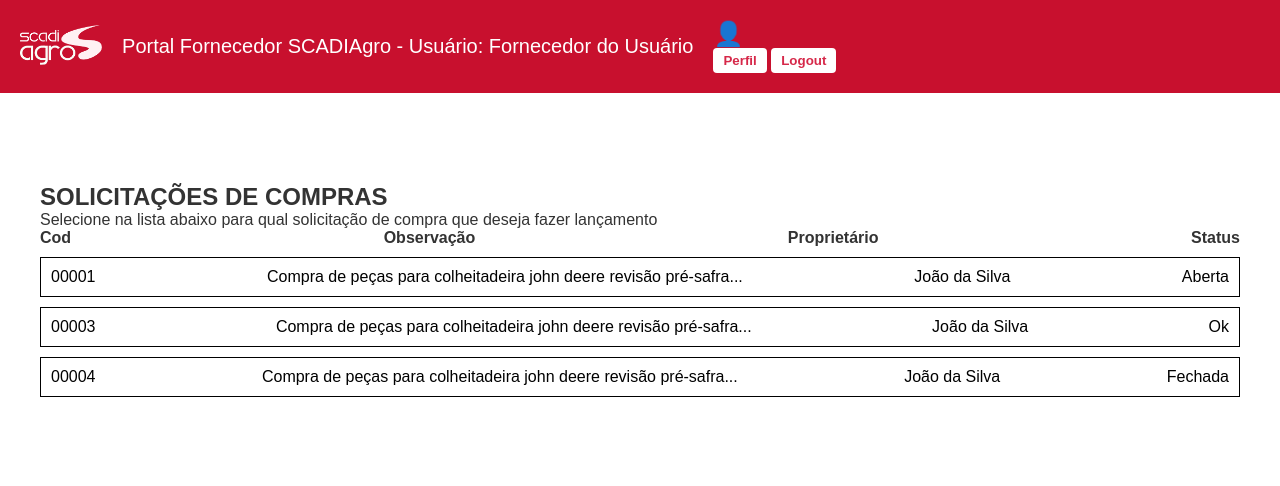
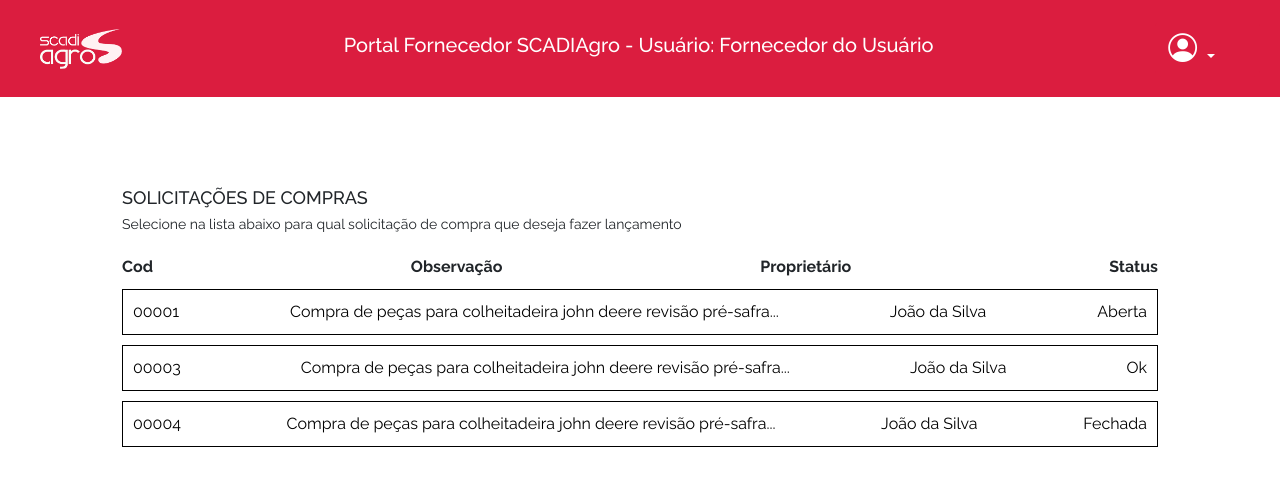
Before and after one commit to TML45/scadiago-supplier-portal, a plain HTML site: page budgets.html in a window 1280 px wide. Drawn offline with nearby package versions, Linux system fonts and the light colour scheme.

Commit message:
Update budget pages

```diff
--- a/budgets.html
+++ b/budgets.html
@@ -4,16 +4,23 @@
     <meta charset="UTF-8" />
     <meta name="viewport" content="width=device-width, initial-scale=1.0" />
     <title>Portal Fornecedor SCADIAgro</title>
+    <link rel="icon" href="imgs/img-logo_icon.png" />
     <link rel="stylesheet" href="styles/budgets.css" />
+    <link href="https://cdn.jsdelivr.net/npm/bootstrap@5.3.7/dist/css/bootstrap.min.css" rel="stylesheet" integrity="sha384-LN+7fdVzj6u52u30Kp6M/trliBMCMKTyK833zpbD+pXdCLuTusPj697FH4R/5mcr" crossorigin="anonymous">
+    <link rel="stylesheet" href="https://cdn.jsdelivr.net/npm/bootstrap-icons@1.11.3/font/bootstrap-icons.min.css">
   </head>
   <body>
     <header>
       <div class="logo"><img src="imgs/img-logo_scadiagro_all-white.png" alt="Logo SCADIAgro" /></div>
-      <h1>Portal Fornecedor SCADIAgro - Usuário: Fornecedor do Usuário </h1>
-      <div class="profile">
-        <div class="icon">👤</div>
-        <button class="profile-button">Perfil</button>
-        <button class="logout-button">Logout</button>
+      <h1>Portal Fornecedor SCADIAgro - Usuário: Fornecedor do Usuário</h1>
+      <div class="dropdown">
+        <button class="btn btn-secondary dropdown-toggle" id="profile-button" type="button" data-bs-toggle="dropdown" aria-expanded="false">
+          <i class="bi bi-person-circle" id="profile-icon"></i>
+        </button>
+        <ul class="dropdown-menu dropdown-menu-end">
+          <li><a class="dropdown-item" href="edit-register.html">Perfil</a></li>
+          <li><a class="dropdown-item" id="logout" href="index.html">Sair</a></li>
+        </ul>
       </div>
     </header>
 
--- a/styles/budgets.css
+++ b/styles/budgets.css
@@ -1,3 +1,5 @@
+@import url('https://fonts.googleapis.com/css2?family=Raleway:ital,wght@0,100..900;1,100..900&display=swap');
+
 * {
   margin: 0;
   padding: 0;
@@ -11,36 +13,43 @@ body {
 }
 
 header {
-  background-color: #c8102e;
+  background-color: #DB1D3F;
   color: white;
   padding: 20px;
   display: flex;
   align-items: center;
   gap: 20px;
+  justify-content: space-between;
 }
 
 header .logo img {
   height: 40px;
+  margin-left: 20px;
 }
 
 header h1 {
   font-size: 20px;
-  font-weight: normal;
+  font-weight: normal bold;
 }
 
-.profile .icon {
-  font-size: 24px;
+#profile-button {
+  background-color: #DB1D3F;
+  border-color: #DB1D3F;
 }
 
-.profile-button,
-.logout-button {
-  background: white;
-  border: none;
-  color: #d62849;
-  padding: 5px 10px;
-  cursor: pointer;
-  font-weight: bold;
-  border-radius: 4px;
+#profile-icon {
+  font-size: 1.8rem;
+  margin-right: 50px;
+}
+
+.dropdown-toggle::after {
+  position: absolute;
+  right: 45px;
+  top: 60%;
+}
+
+#logout {
+  color: red;
 }
 
 main {
@@ -53,12 +62,12 @@ main {
   margin: 0 auto;
 }
 
-.clientes h2 {
+.solicitacoesDeCompras h2 {
   font-size: 18px;
   margin-bottom: 5px;
 }
 
-.clientes p {
+.solicitacoesDeCompras p {
   font-size: 14px;
   margin-bottom: 20px;
 }
@@ -96,5 +105,7 @@ main {
 }
 
 .linha:hover {
-  background-color: #00cc18;
+  background-color: #39B54A;
+  color: white;
+  border: none;
 }
```
